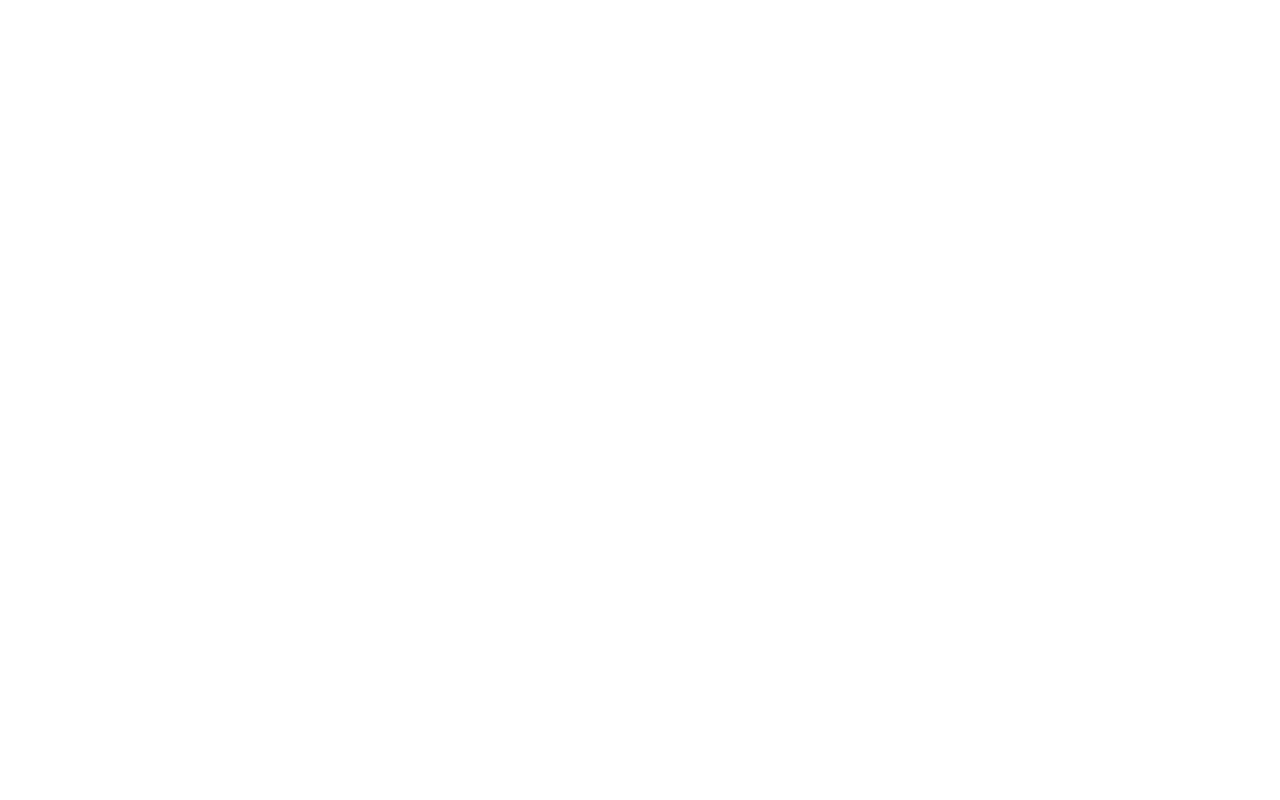
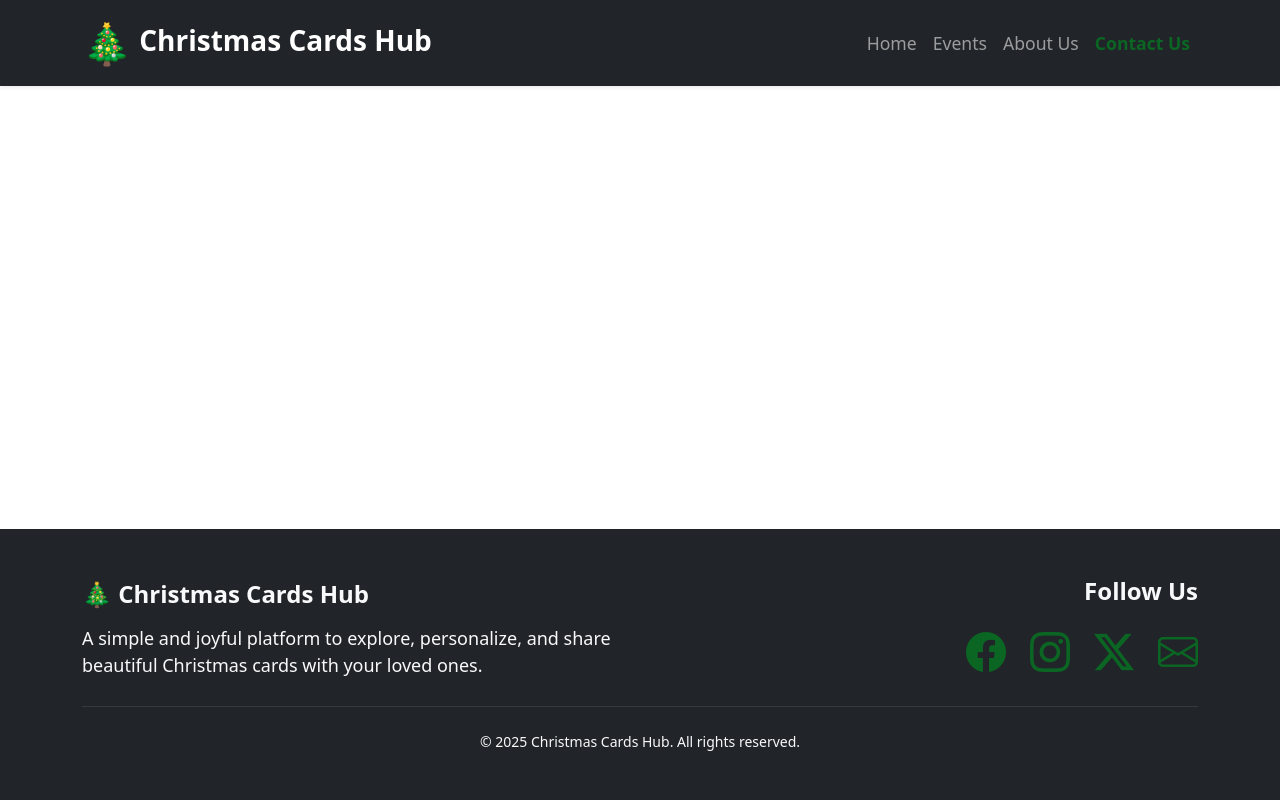
Before and after one commit to alakeldev/Christmas-Cards-Hub, a plain HTML site: page contact.html in a window 1280 px wide. Drawn offline with nearby package versions, Linux system fonts and the light colour scheme.

Commit message:
Update contact.html - added header/nav/footer

```diff
--- a/contact.html
+++ b/contact.html
@@ -1,15 +1,94 @@
 <!DOCTYPE html>
 <html lang="en">
 <head>
-    <meta charset="UTF-8">
-    <meta name="viewport" content="width=device-width, initial-scale=1.0">
-    <link href="https://cdn.jsdelivr.net/npm/bootstrap@5.3.8/dist/css/bootstrap.min.css" rel="stylesheet" integrity="sha384-sRIl4kxILFvY47J16cr9ZwB07vP4J8+LH7qKQnuqkuIAvNWLzeN8tE5YBujZqJLB" crossorigin="anonymous">
-    <link rel="stylesheet" href="assets/css/main.css">
-    <title>Contact Us - Christmas Cards Hub</title>
+  <meta charset="UTF-8">
+  <meta name="viewport" content="width=device-width, initial-scale=1.0">
+
+  <link
+    href="https://cdn.jsdelivr.net/npm/bootstrap@5.3.8/dist/css/bootstrap.min.css"
+    rel="stylesheet"
+    integrity="sha384-sRIl4kxILFvY47J16cr9ZwB07vP4J8+LH7qKQnuqkuIAvNWLzeN8tE5YBujZqJLB"
+    crossorigin="anonymous"
+  >
+  <link
+    href="https://cdn.jsdelivr.net/npm/bootstrap-icons@1.11.3/font/bootstrap-icons.css"
+    rel="stylesheet"
+  >
+  <link rel="stylesheet" href="assets/css/main.css">
+  <title>Contact Us - Christmas Cards Hub</title>
 </head>
-<body>
 
-    <script src="https://cdn.jsdelivr.net/npm/bootstrap@5.3.8/dist/js/bootstrap.bundle.min.js" integrity="sha384-FKyoEForCGlyvwx9Hj09JcYn3nv7wiPVlz7YYwJrWVcXK/BmnVDxM+D2scQbITxI" crossorigin="anonymous"></script>
-    <script src="assets/js/main.js"></script>
+<body class="d-flex flex-column min-vh-100">
+  <!-- Header -->
+  <header>
+    <nav class="navbar navbar-expand-lg navbar-dark bg-dark shadow-sm">
+      <div class="container">
+        <a class="navbar-brand fw-bold" href="index.html">
+            Christmas Cards Hub
+        </a>
+        <button class="navbar-toggler" type="button" data-bs-toggle="collapse" data-bs-target="#mainNavbar" aria-controls="mainNavbar" aria-expanded="false" aria-label="Toggle navigation">
+          <span class="navbar-toggler-icon"></span>
+        </button>
+        <div class="collapse navbar-collapse justify-content-center justify-content-lg-end" id="mainNavbar">
+          <ul class="navbar-nav mb-2 mb-lg-0 text-center">
+            <li class="nav-item">
+              <a class="nav-link" href="index.html">Home</a>
+            </li>
+            <li class="nav-item">
+              <a class="nav-link" href="events.html">Events</a>
+            </li>
+            <li class="nav-item">
+              <a class="nav-link" href="about.html">About Us</a>
+            </li>
+            <li class="nav-item">
+              <a class="nav-link" href="contact.html">Contact Us</a>
+            </li>
+          </ul>
+        </div>
+      </div>
+    </nav>
+  </header>
+
+  <main class="flex-grow-1">
+    <!-- Your page content goes here -->
+  </main>
+
+  <!-- Footer -->
+  <footer class="bg-dark text-light mt-auto">
+    <div class="container py-5">
+      <div class="row align-items-center gy-4">
+        <div class="col-md-6 text-center text-md-start">
+          <h5 class="footer-title mb-3">🎄 Christmas Cards Hub</h5>
+          <p class="footer-text mb-0">
+            A simple and joyful platform to explore, personalize, and share
+            beautiful Christmas cards with your loved ones.
+          </p>
+        </div>
+
+        <div class="col-md-6 text-center text-md-end">
+          <h5 class="footer-title mb-3">Follow Us</h5>
+          <div class="d-flex justify-content-center justify-content-md-end gap-4">
+            <a href="https://www.facebook.com/" class="footer-icon" aria-label="Facebook"><i class="bi bi-facebook"></i></a>
+            <a href="https://www.instagram.com/" class="footer-icon" aria-label="Instagram"><i class="bi bi-instagram"></i></a>
+            <a href="https://x.com/" class="footer-icon" aria-label="Twitter"><i class="bi bi-twitter-x"></i></a>
+            <a href="mailto:test@test.test" class="footer-icon" aria-label="Email"><i class="bi bi-envelope"></i></a>
+          </div>
+        </div>
+      </div>
+
+      <hr class="border-secondary my-4">
+
+      <div class="text-center small">
+        © 2025 Christmas Cards Hub. All rights reserved.
+      </div>
+    </div>
+  </footer>
+  <script
+    src="https://cdn.jsdelivr.net/npm/bootstrap@5.3.8/dist/js/bootstrap.bundle.min.js"
+    integrity="sha384-FKyoEForCGlyvwx9Hj09JcYn3nv7wiPVlz7YYwJrWVcXK/BmnVDxM+D2scQbITxI"
+    crossorigin="anonymous"
+  ></script>
+  <script src="assets/js/main.js"></script>
+
 </body>
 </html>
```
